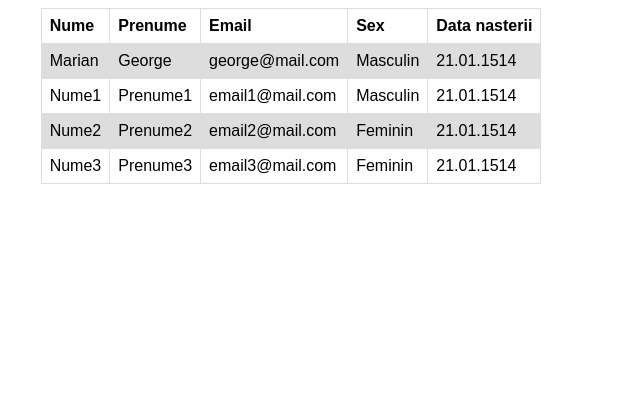
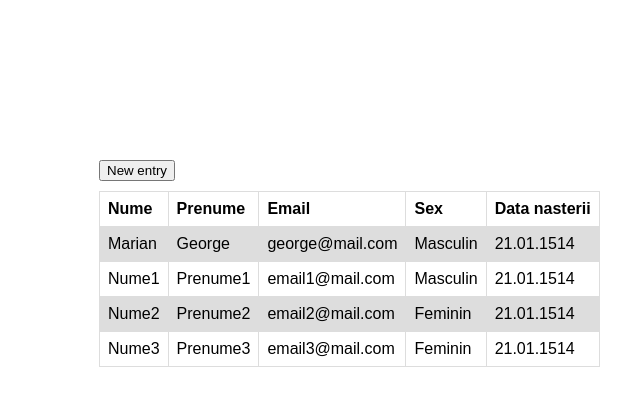
Before and after one commit to GeorgeMarianPrincipal33/content-management-system, a plain HTML site: page index.html in a window 1280 px wide. Shown: the whole page, without its empty margins (349-989 px from the left). Drawn offline with Linux system fonts and the light colour scheme.

Commit message:
center table and button on center of the screen

```diff
--- a/index.html
+++ b/index.html
@@ -9,7 +9,10 @@
         <title>CMS</title>
     </head>
     <body>
-        <table class="center">
+        <div class="center">
+            <button class="btn-newentry">New entry</button>
+
+            <table >
                 <tr>
                     <th>Nume</th>
                     <th>Prenume</th>
@@ -47,5 +50,7 @@
                     <td>21.01.1514</td>
                 </tr>
             </table>
+        </div>
+
     </body>
 </html>
--- a/style.css
+++ b/style.css
@@ -5,9 +5,15 @@ table {
 
 }
 
-table.center {
-  margin-left: auto;
-  margin-right: auto;
+.center {
+  position: absolute;
+  top: 20%;
+  left: 35%;
+  margin: auto;
+}
+
+.btn-newentry{
+  margin-bottom: 2%;
 }
 
 td, th {
```
Lines whose indentation alone changed are shown as unchanged.
